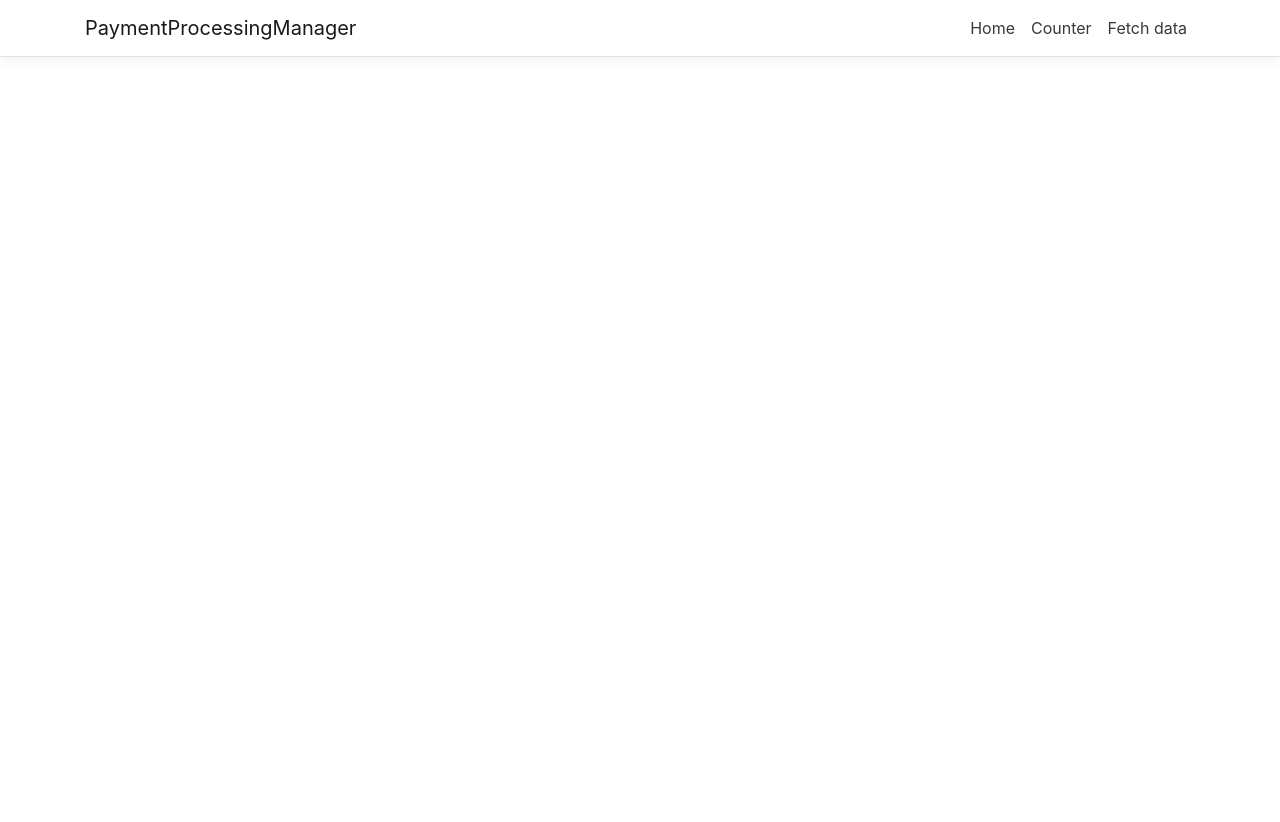
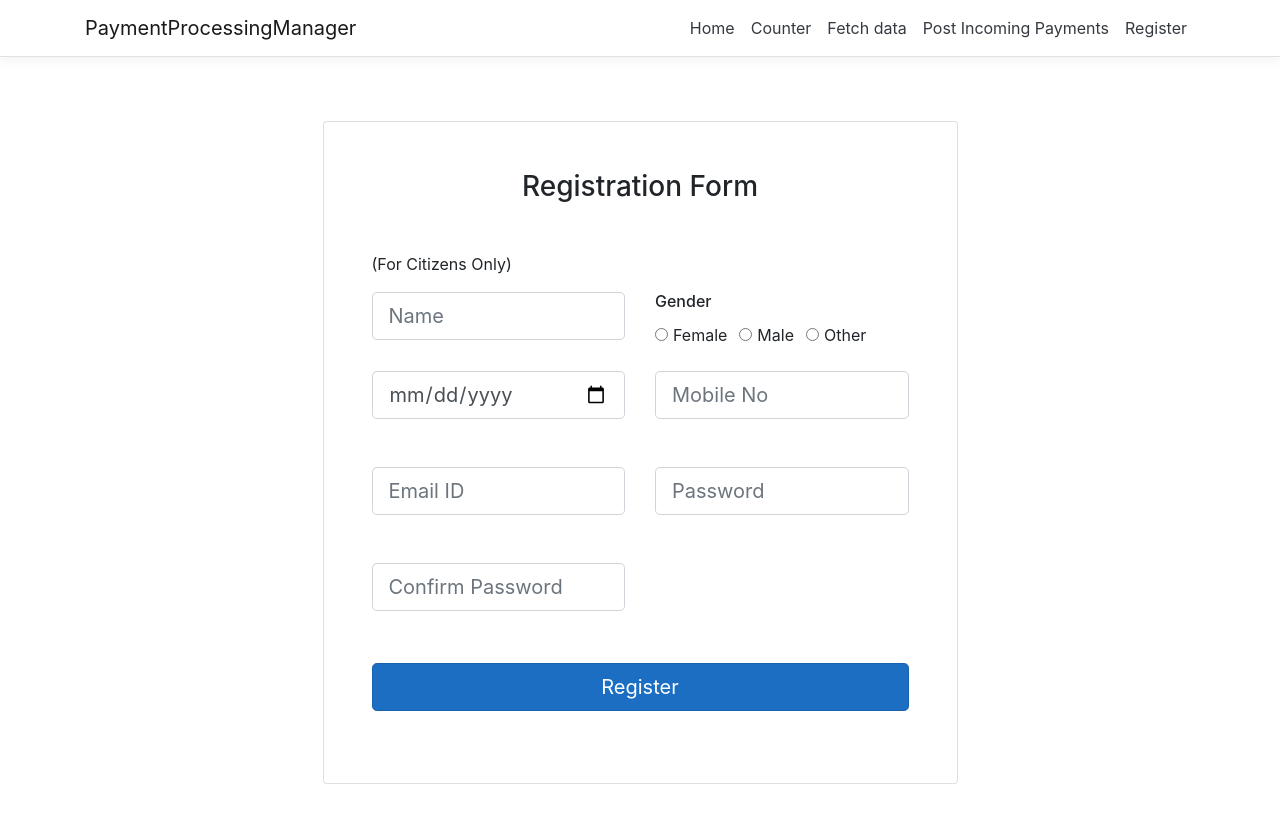
Before and after one commit to sunbio2022/PaymentProcessingManager, an Angular app in the folder ClientApp/: page /register in a window 1280 px wide. Before the commit this address led to /. Shown: the top 822 px of the page. Before the commit the page ends 800 px from the top, so only its background shows below. Built offline with nearby package versions, Linux system fonts and the light colour scheme.

Commit message:
commit added post incoming payments and register navbar

```diff
--- a/ClientApp/package.json
+++ b/ClientApp/package.json
@@ -22,16 +22,14 @@
     "@angular/platform-server": "8.2.12",
     "@angular/router": "8.2.12",
     "@nguniversal/module-map-ngfactory-loader": "8.1.1",
+    "angular-font-awesome": "^3.1.2",
     "bootstrap": "^4.6.0",
     "core-js": "^3.8.3",
+    "font-awesome": "^4.7.0",
     "jquery": "^3.5.1",
-    "node-sass": "^5.0.0",
     "oidc-client": "^1.11.3",
     "popper.js": "^1.16.0",
-    "protractor": "~5.4.2",
     "rxjs": "^6.6.3",
-    "ts-node": "~8.4.1",
-    "tslint": "~5.20.0",
     "zone.js": "0.9.1"
   },
   "devDependencies": {
--- a/ClientApp/src/app/app.module.ts
+++ b/ClientApp/src/app/app.module.ts
@@ -12,6 +12,7 @@ import { FetchDataComponent } from './fetch-data/fetch-data.component';
 import { DashboardComponent } from './dashboard/dashboard.component';
 import { PostIncomingPaymentsComponent } from './post-incoming-payments/post-incoming-payments.component';
 import { BankAccountComponent } from './bank-account/bank-account.component';
+import { RegisterComponent } from './register/register.component';
 
 @NgModule({
   declarations: [
@@ -22,7 +23,8 @@ import { BankAccountComponent } from './bank-account/bank-account.component';
     FetchDataComponent,
     DashboardComponent,
     PostIncomingPaymentsComponent,
-    BankAccountComponent
+    BankAccountComponent,
+    RegisterComponent
   ],
   imports: [
     BrowserModule.withServerTransition({ appId: 'ng-cli-universal' }),
@@ -35,6 +37,7 @@ import { BankAccountComponent } from './bank-account/bank-account.component';
       { path: 'dashboard', component: DashboardComponent },
       { path: 'post-incoming-payments', component: PostIncomingPaymentsComponent },
       { path: 'bank-account', component: BankAccountComponent },
+      { path: 'register', component: RegisterComponent },
     ])
   ],
   providers: [],
--- a/ClientApp/src/app/nav-menu/nav-menu.component.html
+++ b/ClientApp/src/app/nav-menu/nav-menu.component.html
@@ -20,22 +20,22 @@
         [ngClass]="{ show: isExpanded }"
       >
         <ul class="navbar-nav flex-grow">
-          <li
-            class="nav-item"
-            [routerLinkActive]="['link-active']"
-            [routerLinkActiveOptions]="{ exact: true }"
-          >
+          <li class="nav-item"
+              [routerLinkActive]="['link-active']"
+              [routerLinkActiveOptions]="{ exact: true }">
             <a class="nav-link text-dark" [routerLink]="['/']">Home</a>
           </li>
           <li class="nav-item" [routerLinkActive]="['link-active']">
-            <a class="nav-link text-dark" [routerLink]="['/counter']"
-              >Counter</a
-            >
+            <a class="nav-link text-dark" [routerLink]="['/counter']">Counter</a>
           </li>
           <li class="nav-item" [routerLinkActive]="['link-active']">
-            <a class="nav-link text-dark" [routerLink]="['/fetch-data']"
-              >Fetch data</a
-            >
+            <a class="nav-link text-dark" [routerLink]="['/fetch-data']">Fetch data</a>
+          </li>
+          <li class="nav-item" [routerLinkActive]="['link-active']">
+            <a class="nav-link text-dark" [routerLink]="['/post-incoming-payments']">Post Incoming Payments</a>
+          </li>
+          <li class="nav-item" [routerLinkActive]="['link-active']">
+            <a class="nav-link text-dark" [routerLink]="['/register']">Register</a>
           </li>
         </ul>
       </div>
--- a/ClientApp/src/app/post-incoming-payments/post-incoming-payments.component.html
+++ b/ClientApp/src/app/post-incoming-payments/post-incoming-payments.component.html
@@ -123,28 +123,20 @@
                     </tr>
                     <tr>
                       <td></td>
-                      <td>
-                        <!--<input type="text" list="staticglAccounts" class="form-control" />
-                        <datalist id="staticglAccounts">
-                          <option>1000</option>
-                          <option>1100</option>
-                          <option>1110</option>
-                          <option>1200</option>
-                          <option>1220</option>
-                          <option>1340</option>
-                          <option>1567</option>
-                          <option>1678</option>
-                          <option>1789</option>
-                        </datalist>-->
-                      </td>
+                      <td></td>
                     </tr>
                     <tr>
                       <td></td>
                       <td>
-                        <input type="text" (keyup)="getglaccountFirstWay($event)" id="glaccountFirstWay" list="dynmicglaccount" class="form-control" />
+                        <!--<input type="text" (keyup)="getglaccount($event)" id="glaccount" list="dynmicglaccount" class="form-control"/>
                         <datalist id="dynmicglaccount">
                           <option *ngFor="let item of glaccount" [value]="item">{{item}}</option>
-                        </datalist>
+                        </datalist>-->
+                        <input type="text" id="template" (keyup)="getglaccount($event)" class="form-control" />
+                        <!--<ul class="list-group" id="ulautocomplete">
+                              <li *ngFor="let item of autoCompletArr" class="list-group-item"> <a class="card-link  handcursor">{{item.blog_header}}</a></li>
+                            </ul>-->
+                        <!--<input id="template" class="form-control" type="text"/>-->
                       </td>
                     </tr>
                   </table>
--- a/ClientApp/src/app/post-incoming-payments/post-incoming-payments.component.ts
+++ b/ClientApp/src/app/post-incoming-payments/post-incoming-payments.component.ts
@@ -1,5 +1,7 @@
 import { Component, Inject, OnInit } from '@angular/core';
-import { HttpClient  } from '@angular/common/http';
+import { HttpClient } from '@angular/common/http';
+
+
 
 @Component({
   selector: 'app-post-incoming-payments',
@@ -7,6 +9,45 @@ import { HttpClient  } from '@angular/common/http';
   styleUrls: ['./post-incoming-payments.component.css']
 })
 export class PostIncomingPaymentsComponent implements OnInit {
+  keyword = 'name';
+
+  data = [
+    {
+      glaccount: 1,
+      shorttext: 'Dakota Gaylord PhD',
+      longtext: '14554 Smith Mews',
+      chartaccounts: '14554 Smith Mews',
+      companycode: '14554 Smith Mews'
+    },
+    {
+      glaccount: 2,
+      shorttext: 'Maria Legros',
+      longtext: '002 Pagac Drives',
+      chartaccounts: '002 Pagac Drives',
+      companycode: '002 Pagac Drives'
+    },
+    {
+      glaccount: 3,
+      smalltext: 'Brandyn Fritsch',
+      longtext: '8542 Lowe Mountain',
+      chartaccounts: '8542 Lowe Mountain',
+      companycode: '8542 Lowe Mountain'
+    },
+    {
+      glaccount: 4,
+      shorttext: 'Brandyn Fritsch',
+      longtext: '8542 Lowe Mountain',
+      chartaccounts: '8542 Lowe Mountain',
+      companycode: '8542 Lowe Mountain'
+    },
+    {
+      glaccount: 5,
+      shorttext: 'Glenna Ward V',
+      longtext: '1260 Oda Summit',
+      chartaccounts: '1260 Oda Summit',
+      companycode: '1260 Oda Summit',
+    }
+  ];
 
   constructor(private http: HttpClient, @Inject('BASE_URL') baseUrl: string) { }
 
@@ -20,7 +61,9 @@ export class PostIncomingPaymentsComponent implements OnInit {
     //  })
     //  console.warn(data);
   }
-  $getglaccountFirstWay($event) {
+  getglaccount($event) {
+    let glaccount = (<HTMLInputElement>document.getElementById('glaccount')).value;
+    this.data = [];
 
   }
 }
--- /dev/null
+++ b/ClientApp/src/app/register/register.component.css
@@ -0,0 +1,3 @@
+.card shadow-2-strong card-registration {
+  border-radius: 15px;
+}
--- /dev/null
+++ b/ClientApp/src/app/register/register.component.html
@@ -0,0 +1,86 @@
+<section class="gradient-custom">
+  <div class="container py-5 h-100">
+    <div class="row justify-content-center align-items-center h-100">
+      <div class="col-12 col-lg-9 col-xl-7">
+        <div class="card shadow-2-strong card-registration">
+          <div class="card-body p-4 p-md-5">
+            <h3 class="mb-4 pb-2 pb-md-0 mb-md-5 text-center">Registration Form</h3>
+            <p>(For Citizens Only)</p>
+            <form>
+              <div class="row">
+                <div class="col-md-6 mb-4">
+                  <div class="form-outline">
+                    <input type="text" id="name" class="form-control form-control-lg" placeholder="Name" />
+                  </div>
+                </div>
+                <div class="col-md-6 mb-4">
+                  <div class="form-outline">
+                    <h6 class="mb-2 pb-1">Gender</h6>
+                    <div class="form-check form-check-inline">
+                      <input class="form-check-input"
+                             type="radio"
+                             name="inlineRadioOptions"
+                             id="femaleGender"
+                             value="option1" />
+                      <label class="form-check-label" for="femaleGender">Female</label>
+                    </div>
+                    <div class="form-check form-check-inline">
+                      <input class="form-check-input"
+                             type="radio"
+                             name="inlineRadioOptions"
+                             id="maleGender"
+                             value="option2" />
+                      <label class="form-check-label" for="maleGender">Male</label>
+                    </div>
+                    <div class="form-check form-check-inline">
+                      <input class="form-check-input"
+                             type="radio"
+                             name="inlineRadioOptions"
+                             id="otherGender"
+                             value="option3" />
+                      <label class="form-check-label" for="otherGender">Other</label>
+                    </div>
+                  </div>
+                </div>
+              </div>
+              <div class="row">
+                <div class="col-md-6 mb-4">
+                  <div class="form-outline mb-4">
+                    <input type="date" id="date_of_birth" class="form-control form-control-lg" placeholder="Date of Birth" />
+                  </div>
+                </div>
+                <div class="col-md-6 mb-4">
+                  <div class="form-outline mb-4">
+                    <input type="text" id="mobile_no" class="form-control form-control-lg" placeholder="Mobile No" />
+                  </div>
+                </div>
+              </div>
+              <div class="row">
+                <div class="col-md-6 mb-4">
+                  <div class="form-outline mb-4">
+                    <input type="email" id="emailid" class="form-control form-control-lg" placeholder="Email ID" />
+                  </div>
+                </div>
+                <div class="col-md-6 mb-4">
+                  <div class="form-outline mb-4">
+                    <input type="password" id="pswd" class="form-control form-control-lg" placeholder="Password" />
+                  </div>
+                </div>
+              </div>
+              <div class="row">
+                <div class="col-md-6 mb-4">
+                  <div class="form-outline mb-4">
+                    <input type="password" id="pswd" class="form-control form-control-lg" placeholder="Confirm Password" />
+                  </div>
+                </div>
+              </div>
+              <div class="pt-1 mb-4">
+                <button class="btn btn-primary btn-lg btn-block" type="button">Register</button>
+              </div>
+            </form>
+          </div>
+        </div>
+      </div>
+    </div>
+  </div>
+</section>
--- /dev/null
+++ b/ClientApp/src/app/register/register.component.ts
@@ -0,0 +1,15 @@
+import { Component, OnInit } from '@angular/core';
+
+@Component({
+  selector: 'app-register',
+  templateUrl: './register.component.html',
+  styleUrls: ['./register.component.css']
+})
+export class RegisterComponent implements OnInit {
+
+  constructor() { }
+
+  ngOnInit() {
+  }
+
+}
```
Also changed, not shown: 2 other files (tests, documents, lock files or other folders).
